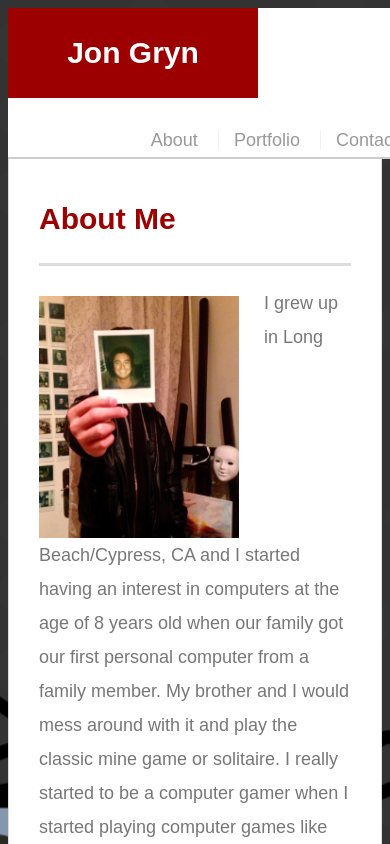
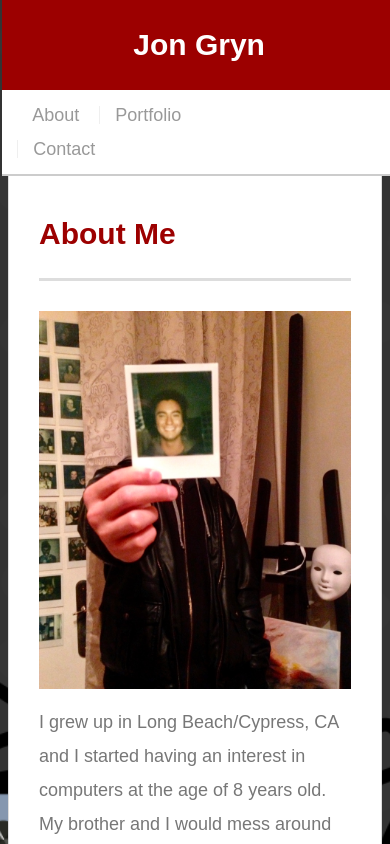
Before and after one commit to jongryn/Responsive-Portfolio, a plain HTML site: page index.html in a window 390 px wide. Shown: the top 844 px of the page. Drawn offline with Linux system fonts and the light colour scheme.

Commit message:
added updated media queries

```diff
--- a/assets/css/style-solution.css
+++ b/assets/css/style-solution.css
@@ -5,6 +5,7 @@
 //            Jon (6/18/17) - Adjusted 640px
 //            Jon (6/19/17) - Adjusted 768px
 //            Jon (6/19/17) - Added solution
+//            Jon (6/20/17) - Improved all media queries
 */
 body {
   font-family: Arial, "Helvetica Neue", Helvetica, sans-serif;
@@ -56,8 +57,8 @@ h3 {
 #masthead {
   position: fixed;
   z-index: 99;
-  width: 100%;
-  margin: 0 0 30px;
+  width: 101%;
+  margin: -1% -1% 30px;
   overflow: auto;
   color: #fff;
   background: #fff;
@@ -102,6 +103,7 @@ a:hover, input[type=submit]:hover {
 /* footer */
 footer {
   padding: 30px 0;
+  margin: 0% -1%;
   clear: both;
   font-size: 12px;
   color: #fff;
@@ -221,3 +223,113 @@ input[type=submit] {
   background: #9C0000;
   border: 0 none;
 }
+
+/* Media Quieries
+// 980px
+*/
+@media screen and (max-width: 980px) {
+  #logo {
+    margin-left: 10%;
+  }
+
+  nav {
+    margin-right: 10%;
+  }
+
+  .main-section {
+    max-width: 50%;
+    margin-left: 10%;
+  }
+
+  .auth-image {
+    width: 100%;
+    margin-bottom: 5%;
+  }
+
+  .sidebar {
+    max-width: 27%;
+    margin-right: 10%;
+  }
+
+  .work {
+    width: 100%;
+  }
+}
+
+/* 768px */
+@media screen and (max-width: 768px) {
+  #logo {
+    margin-left: 2%;
+  }
+
+  #masthead {
+    width: 101%;
+    margin: -2% -1.5% 0%;
+  }
+
+  nav {
+    margin-top: 4%;
+    margin-bottom: 2%;
+    margin-right: 2%;
+  }
+
+  .main-section {
+    max-width: 100%;
+    margin-left: 0%;
+  }
+
+  .auth-image {
+    width: 50%;
+  }
+
+  .sidebar {
+    max-width: 100%;
+    margin-right: 0%;
+    margin-bottom: 5%;
+  }
+
+  .work {
+    width: 47%;
+  }
+}
+
+/* 640px */
+@media screen and (max-width: 640px) {
+  header {
+    position: static;
+  }
+
+  #logo {
+    width: 100%;
+    margin-left: 0%;
+  }
+
+  #masthead {
+    width: 101%;
+    margin: -2% -1.5% 0%;
+  }
+
+  nav {
+    margin-top: 2%;
+    margin-bottom: 2%;
+    margin-right: 30%;
+  }
+
+  .main-section {
+    margin-top: 4%;
+  }
+
+  .auth-image {
+    width: 100%;
+    margin-bottom: 5%;
+  }
+
+  .sidebar {
+    max-width: 100%;
+    margin-bottom: 5%;
+  }
+
+  .work {
+    width: 100%;
+  }
+}
--- a/index.html
+++ b/index.html
@@ -38,9 +38,9 @@ Revisions: Jon (6/17/17) - Added viewport tag
 
         <img src="https://github.com/jongryn/Responsive-Portfolio/blob/master/assets/images/cFTKy3wsQ1iPJyfHLlFisQ_thumb_7321.jpg?raw=true" class="auth-image" alt="Your Name">
 
-        <p>I grew up in Long Beach/Cypress, CA and I started having an interest in computers at the age of 8 years old when our family got our first personal computer from a family member. My brother and I would mess around with it and play the classic mine game or solitaire. I really started to be a computer gamer when I started playing computer games like Diablo II, Warcraft, and Counter-Strike. It wasn't until I was in my freshman/sophmore year of highschool that I was exposed to programming. I took an HTML course that taught me how to minapulate websites. This allowed me to mess around with Myspace, which was the Facebook of that day. Since then, I have always had an interest in the web and the infinite possibilities that it posseses.</p>
+        <p>I grew up in Long Beach/Cypress, CA and I started having an interest in computers at the age of 8 years old. My brother and I would mess around with the machine our family had and played the classic mine game or solitaire. It wasn't until I was in my freshman/sophmore year of highschool that I was exposed to programming. I took an HTML course that taught me how to manipulate websites. This allowed me to impress my friends by being able to swag out my Myspace, which was the Facebook of that time. Since then, I have continued my interest in the web and the infinite possibilities that it posseses.</p>
 
-        <p>I am now 27 years old and I live in Newport Beach, CA. My interests have changed but that fire to mainapulate the virtual world still keeps me pushing to create something great. Nowadays for fun I surf, play guitar, and golf. I love to spend time with my family, my girlfriend, my dog, Ollie and my surfing buddies. To this day, I still mess around with technology. I've taken apart and put back together laptops and smartphones just to see how they work and to resolve any problems that they may have. This brings me to why I'm taking this course at UCI, which is because I would like to create a company that makes this world better than we found it. Mahalo!</p>
+        <p>I am now 27 years old and I live in Newport Beach, CA. My interests have changed but that fire to manipulate the virtual world still keeps me pushing to create something great. For fun I surf, play guitar, and golf. I love to spend time with my family, my girlfriend, my dog, Ollie and my surfing buddies. To this day I still mess around with technology - I've taken apart and put back together laptops and smartphones just to see how they work. My ultimate goal is to create a company that makes this world better than we found it.</p>
 
       </section>
 
```
Also changed, not shown: contact.html (+2 -8 lines), 1 other file.
